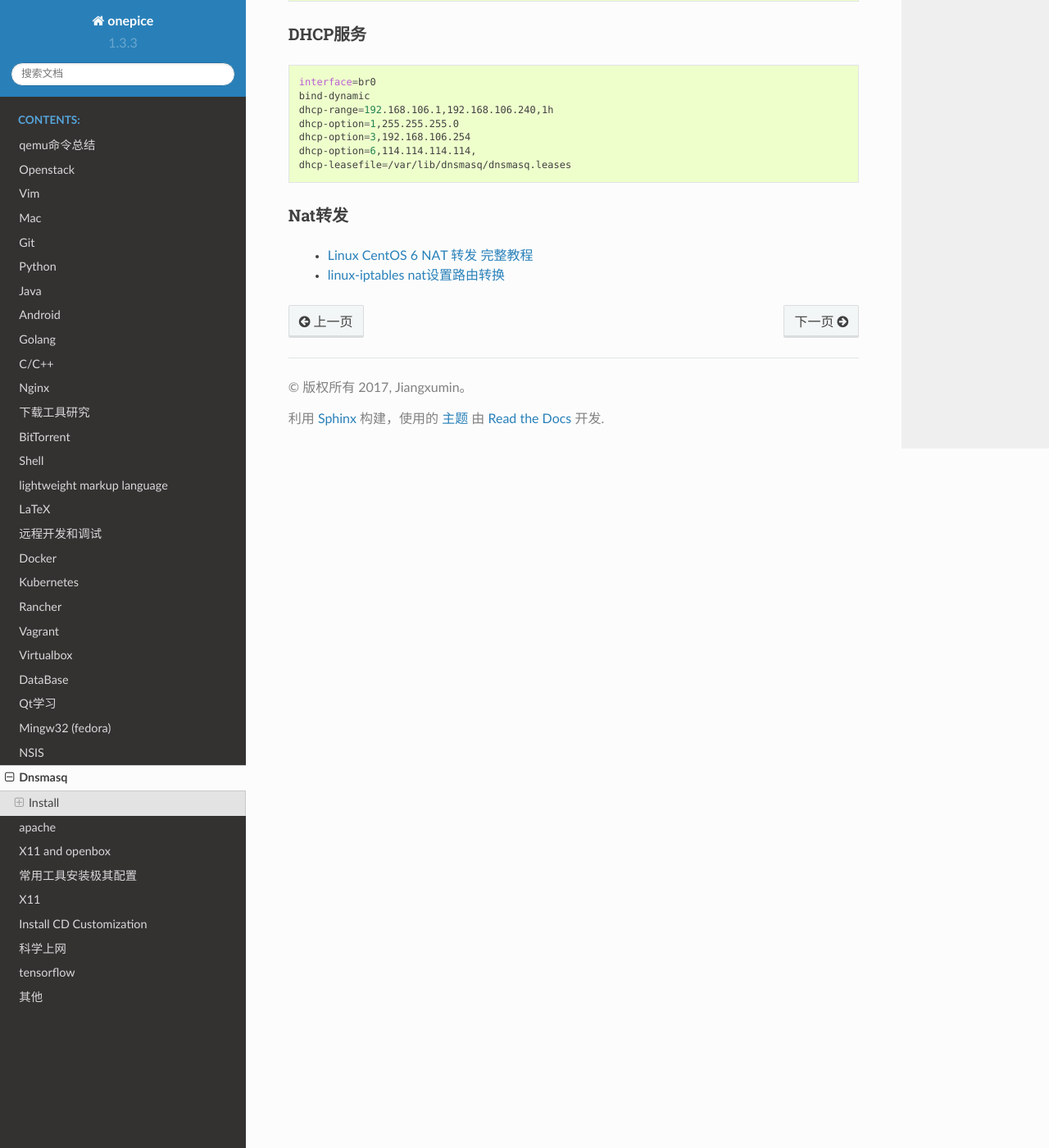
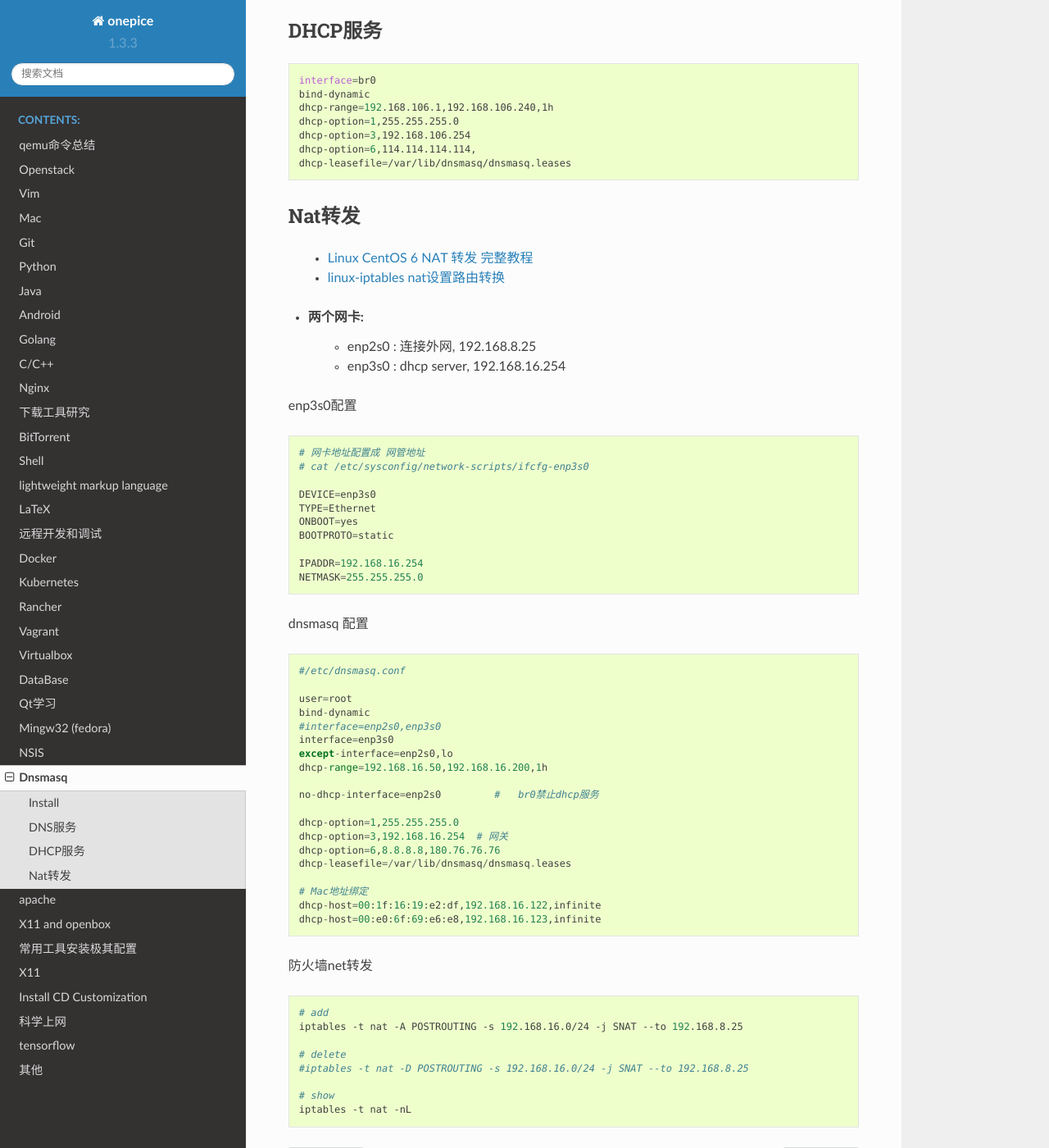
Before and after one commit to my-rds-store/my_space, a Sphinx documentation site: the page built from source/dnsmasq/index.rst, in a window 1280 px wide and 1400 px high, scrolled down 1652 px. Shown: the whole window at 82% size. Built offline with Sphinx 7.4.7 and the Read the Docs theme 2.0.0, drawn with Linux system fonts in a browser that asks for light colours; some of the changed text lies outside the part shown.

Commit message:
update ...

```diff
--- a/source/dnsmasq/index.rst
+++ b/source/dnsmasq/index.rst
@@ -5,7 +5,6 @@ Dnsmasq
 
 Install
 =======
-
 
 
  .. code-block:: bash
@@ -23,7 +22,8 @@ Install
 
 
 DNS服务
----------
+=========
+
 http://374400.blog.51cto.com/364400/1428126/
 
 https://wiki.debian.org/HowTo/dnsmasq
@@ -38,22 +38,21 @@ http://blog.csdn.net/linuxnews/article/details/51034338
 https://hub.docker.com/r/fayehuang/centos-serf/~/dockerfile/
 
 
+.. code::
 
-**cat /etc/dnsmasq.conf**
-
-.. code::
+    # /etc/dnsmasq.conf
 
     user=root
     interface=br0
     except-interface=virbr0,lo   #不想监听
     #listen-address=192.168.5.204,127.0.0.1
-    no-dhcp-interface=br0  # br0禁止dhcp服务
+    no-dhcp-interface=br0        # br0禁止dhcp服务
 
     strict-order
     all-servers   #发起查询,选择回应最快的一条作为查询结果返回
     resolv-file=/etc/dnsmasq.resolv.conf  # 配置Dnsmasq其他指向的DNS服务器
 
-    no-hosts   # 不想使用/etc/hosts
+    no-hosts                        # 不想使用/etc/hosts
     addn-hosts=/etc/dns_add_hosts   # 存放域名解析列表
 
     cache-size=5000  # 设置dns缓存大小,默认为150条
@@ -91,7 +90,7 @@ https://hub.docker.com/r/fayehuang/centos-serf/~/dockerfile/
     $ sudo dnsmasq  -C /etc/dnsmasq.conf  # 启动dnsmasq 进程 指定配置文件
 
 DHCP服务
--------------
+===============
 
 .. code-block:: bash
 
@@ -105,7 +104,64 @@ DHCP服务
 
 
 Nat转发
--------------
+===============
 
     * `Linux CentOS 6 NAT 转发 完整教程  <http://www.linuxidc.com/Linux/2017-07/145382.htm>`_
     * `linux-iptables nat设置路由转换 <http://blog.csdn.net/cooling88/article/details/51040054>`_
+
+* 两个网卡:
+    * enp2s0 : 连接外网, 192.168.8.25
+    * enp3s0 : dhcp server, 192.168.16.254
+
+enp3s0配置
+
+::
+
+    # 网卡地址配置成 网管地址
+    # cat /etc/sysconfig/network-scripts/ifcfg-enp3s0
+
+    DEVICE=enp3s0
+    TYPE=Ethernet
+    ONBOOT=yes
+    BOOTPROTO=static
+
+    IPADDR=192.168.16.254
+    NETMASK=255.255.255.0
+
+dnsmasq 配置
+
+::
+
+    #/etc/dnsmasq.conf
+
+    user=root
+    bind-dynamic
+    #interface=enp2s0,enp3s0
+    interface=enp3s0
+    except-interface=enp2s0,lo
+    dhcp-range=192.168.16.50,192.168.16.200,1h
+
+    no-dhcp-interface=enp2s0         #   br0禁止dhcp服务
+
+    dhcp-option=1,255.255.255.0
+    dhcp-option=3,192.168.16.254  # 网关
+    dhcp-option=6,8.8.8.8,180.76.76.76
+    dhcp-leasefile=/var/lib/dnsmasq/dnsmasq.leases
+
+    # Mac地址绑定
+    dhcp-host=00:1f:16:19:e2:df,192.168.16.122,infinite
+    dhcp-host=00:e0:6f:69:e6:e8,192.168.16.123,infinite
+
+
+防火墙net转发
+
+.. code-block:: sh
+
+    # add
+    iptables -t nat -A POSTROUTING -s 192.168.16.0/24 -j SNAT --to 192.168.8.25
+
+    # delete
+    #iptables -t nat -D POSTROUTING -s 192.168.16.0/24 -j SNAT --to 192.168.8.25
+
+    # show
+    iptables -t nat -nL
```
